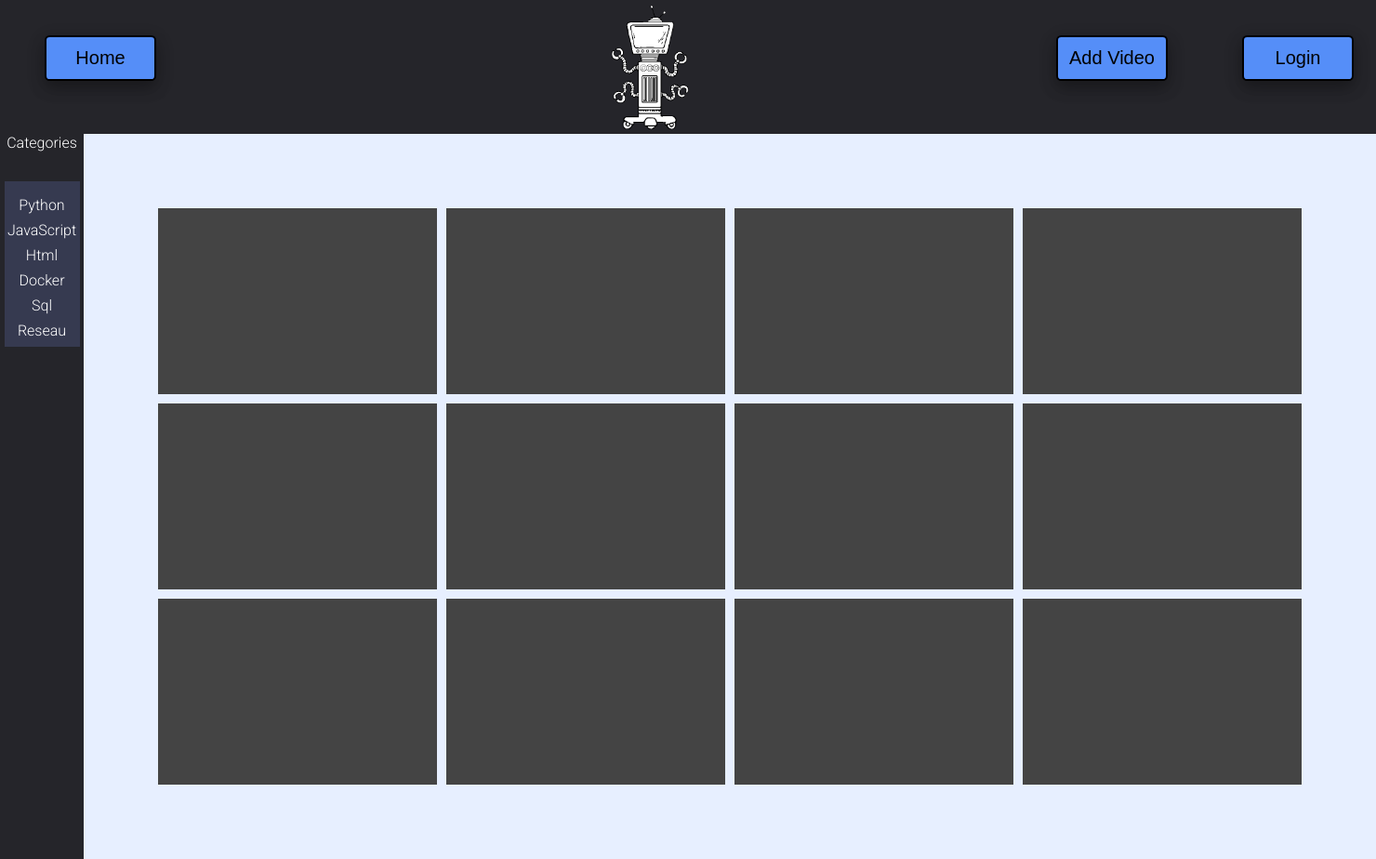
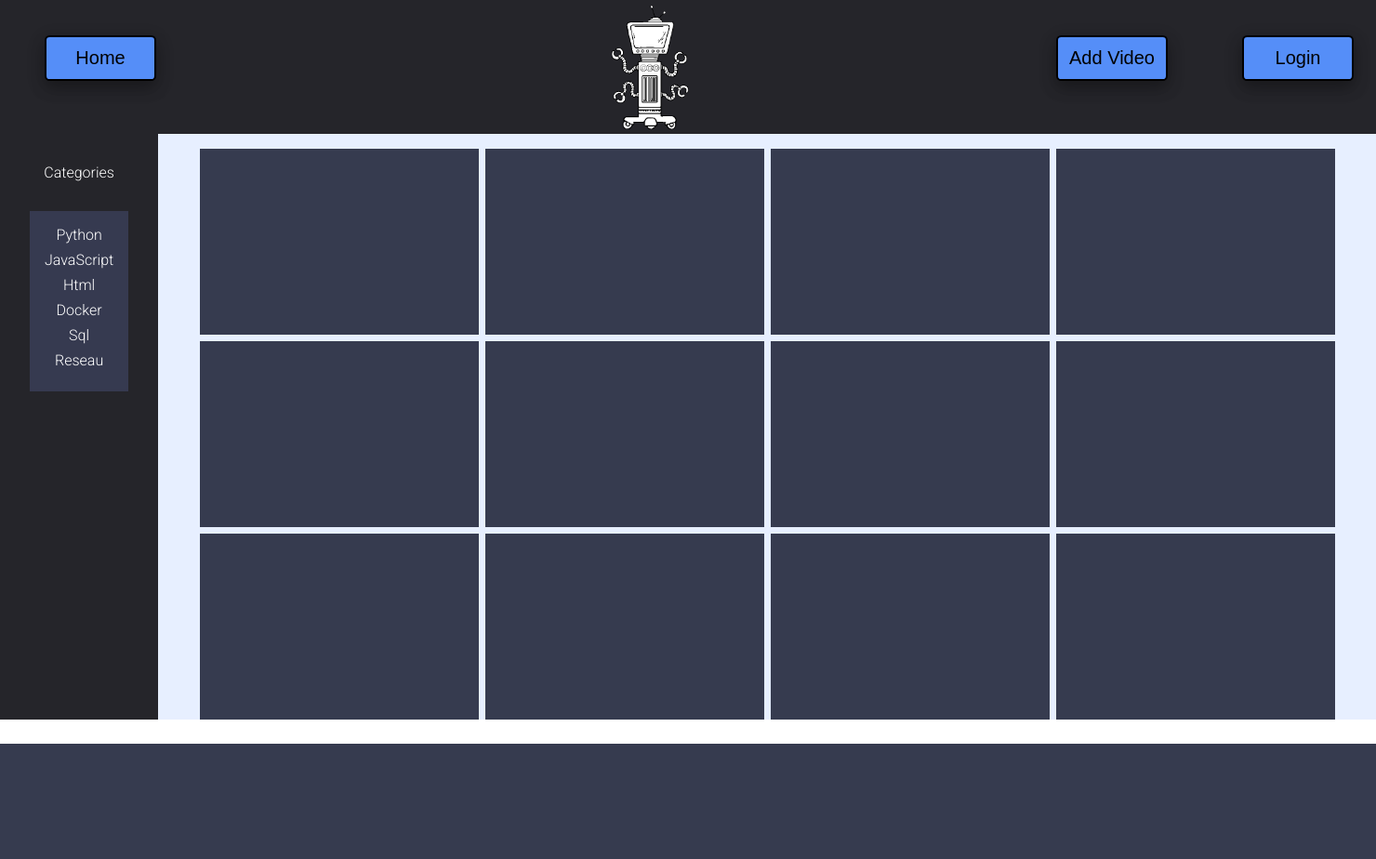
Before and after one commit to bjanik/E-learning, a Python web app: template app/templates/index.html in a window 1480 px wide. Shown: the whole page at 93% size. After the commit the page ends 800 px from the top, so only its background shows below. Run offline with Jinja, Linux system fonts and the light colour scheme; the template is opened without the code that fills it, so the values that code supplies are empty.

Commit message:
remove padding in container_language in css grid

```diff
--- a/app/static/css/style.css
+++ b/app/static/css/style.css
@@ -45,7 +45,8 @@
 }
 .aside_right{
     background-color: #25252A;
-    width:15%;
+    padding:2em;
+
 
 
 }
@@ -73,8 +74,8 @@
     flex-direction: column;
     background-color: #363A50;
     padding-top: 1em;
-    width:90%;
     margin:0 auto;
+    padding: 1em;
 }
 
 .container_language a{
@@ -103,22 +104,28 @@
 
 }
 /****container video in grid remplate******/
+
 .container_video{
     display: flex;
+
+}
+
+.wrapper_container{
+    margin: 0 auto;
+    margin-top: 1em;
 }
 
 .box {
-    background-color: #444;
+    background-color:#363B4F;
     color: #fff;
-    padding: 20px;
   }
 
   .wrapper {
     width: auto;
     display: grid;
-    grid-gap: 10px;
+    grid-gap: 7px;
     grid-template-columns: repeat(4, 300px);
     grid-template-rows: 200px 200px 200px;
     grid-auto-flow: column;
-    padding: 5em;
+
   }
--- a/app/templates/index.html
+++ b/app/templates/index.html
@@ -44,8 +44,11 @@
                 </div>
             </div>
         </div>
+        <div class="wrapper_container">
         <div class="wrapper">
-            <div class="box"></div>
+            <div class="box">
+
+            </div>
             <div class="box"></div>
             <div class="box"></div>
             <div class="box"></div>
@@ -60,5 +63,6 @@
         </div>
         </div>
     </div>
+    </div>
 </body>
 </html>
```
Also changed, not shown: 1 other file.
